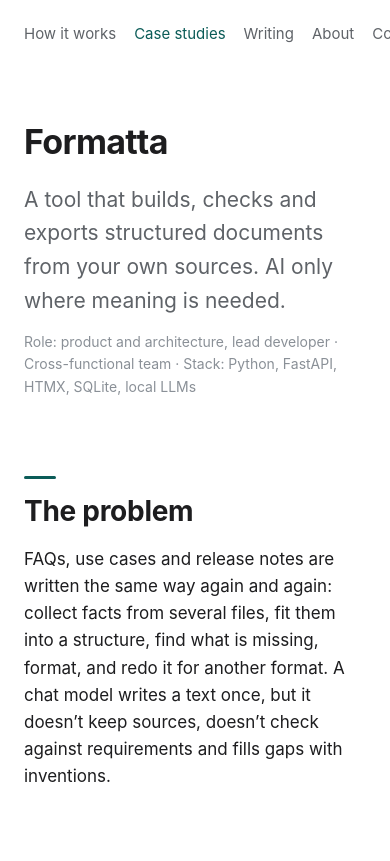
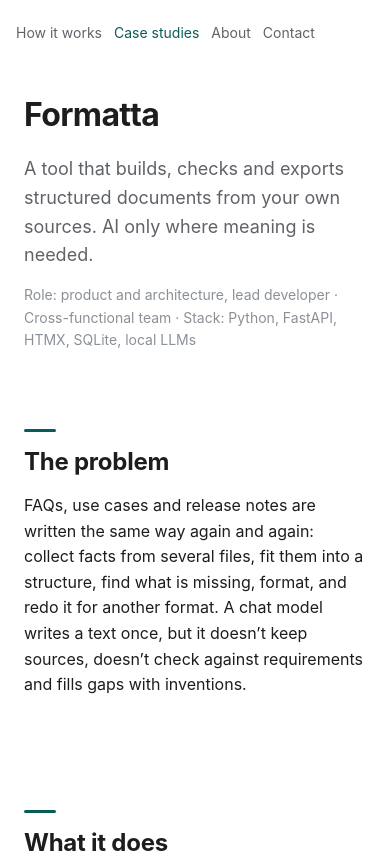
Before and after one commit to arechowska/formatta, a plain HTML site: page index.html in a window 390 px wide. Shown: the top 861 px of the page. Drawn offline with Linux system fonts and the light colour scheme.

Commit message:
Mobile sizes; method and result; nav without Writing

```diff
--- a/index.html
+++ b/index.html
@@ -103,6 +103,17 @@ main li{margin:0 0 6px}
 .timeline li{display:grid;grid-template-columns:110px 1fr;gap:16px}
 .timeline b{font-family:var(--mono);font-size:13px;color:var(--faint);font-weight:500;padding-top:2px}
 @media(max-width:600px){.dec dl{grid-template-columns:1fr;gap:0}.dec dt{padding-top:8px}.timeline li{grid-template-columns:1fr;gap:0}}
+/*m2*/
+@media(max-width:600px){
+  nav .wrap{gap:12px;padding:0 16px;overflow-x:visible;flex-wrap:nowrap}
+  nav a{font-size:14px}
+  main>header .lead{font-size:18px}
+  main>header{padding-top:32px}
+  main p,main li,.dec dd{font-size:16px}
+  .dec h3,h3{font-size:17px}
+  h2{font-size:24px}
+  h1{font-size:32px}
+}
 </style>
 </head>
 <body>
@@ -110,7 +121,6 @@ main li{margin:0 0 6px}
   <a class="name" href="https://arechowska.github.io/">Ina Arechowska</a>
   <a href="https://arechowska.github.io/#how">How it works</a>
   <a href="https://arechowska.github.io/#cases" aria-current="page">Case studies</a>
-  <a href="https://arechowska.github.io/writing/">Writing</a>
   <a href="https://arechowska.github.io/#about">About</a>
   <a href="https://arechowska.github.io/#contact">Contact</a>
 </div></nav>
```
